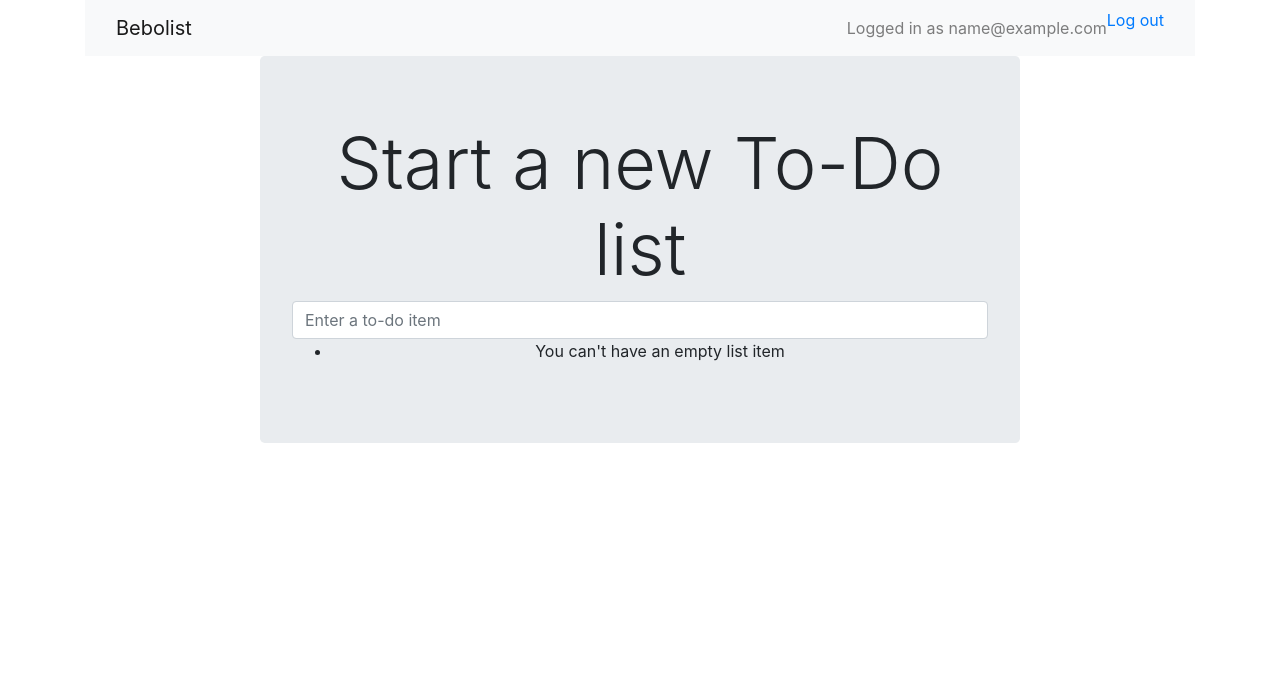
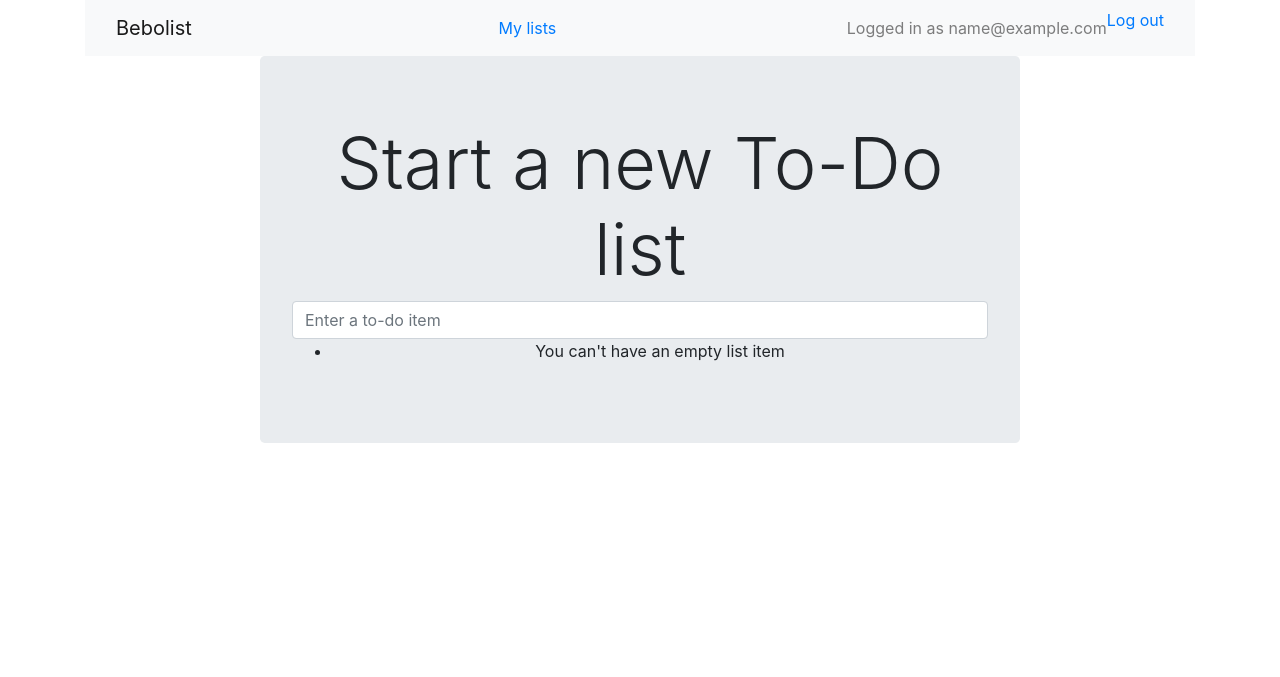
Before and after one commit to Bebo0/Bebolist, a Django app: page /lists/new in a window 1280 px wide. Shown: the top 677 px of the page. Run offline with Django 3.2, Linux system fonts and the light colour scheme; the visitor is signed in with stand-in values (Sample User, id 1); some libraries are stand-ins or nearby versions.

Commit message:
url, placeholder view, and first-cut templates for my_lists

```diff
--- a/lists/templates/base.html
+++ b/lists/templates/base.html
@@ -43,6 +43,9 @@ can see something on the page.-->
 				<div class="container-fluid">
 					<a class="navbar-brand" href="/">Bebolist</a>
 					{% if user.email %}
+						<ul class="nav navbar-nav navbar-left">
+							<li><a href="{# url 'my_lists' user.email %}">My lists</a></li>
+						</ul>
 						<ul class="nav navbar-nav navbar-right">
 							<li class="navbar-text">Logged in as {{ user.email }}</li>
 							<li><a href="{% url 'logout' %}">Log out</a></li>
@@ -84,7 +87,7 @@ can see something on the page.-->
 							{% csrf_token %}
 							{% if form.errors %}
 								<div class="form-group has-error">
-									<span class = "help-block">{{ form.text.errors }}</span>
+									<div class = "help-block">{{ form.text.errors }}</div>
 								</div>
 							{% endif %}
 						</form>
@@ -99,6 +102,14 @@ can see something on the page.-->
 				</div>
 			</div>
 
+			<div class="row">
+				<div class="col-md-6 col-md-offset-3">
+					{% block extra_content %}
+					{% endblock %}
+				</div>
+			</div>
+
+
 		</div>
 		<script src="/static/jquery-3.3.1.js"></script>
 		<script src="/static/list.js"></script>
--- a/lists/urls.py
+++ b/lists/urls.py
@@ -19,7 +19,8 @@ from lists import views
 # r'^$ is just the empty string aka '/' aka the root page
 urlpatterns = [
     url(r'^new$', views.new_list, name='new_list'),
-    url(r'^(\d+)/$', views.view_list, name='view_list'), # the (.+) will match any characters up to the following /
+    url(r'^(\d+)/$', views.view_list, name='view_list'),
+    url(r'^users/(.+)/$', views.my_lists, name='my_lists') # the (.+) will match any characters up to the following /
     # Also, now we are passing an argument to the view function view_list()
     # url(r'^(\d+)/add_item$', views.add_item, name='add_item'),
 ]
--- a/lists/views.py
+++ b/lists/views.py
@@ -56,6 +56,9 @@ def new_list(request):
 	else:
 		return render(request, 'home.html', {"form": form})
 
+def my_lists(request, email):
+	return render(request, 'my_lists.html')
+
 	# return redirect(list_) # we can do this because every list item is associated with a URL (an absolute URL)
 	# return redirect(f'/lists/{list_.id}/')
 
```
Also changed, not shown: lists/templates/my_lists.html (added, +16 -0 lines), lists/tests/test_views.py (+6 -0 lines).
